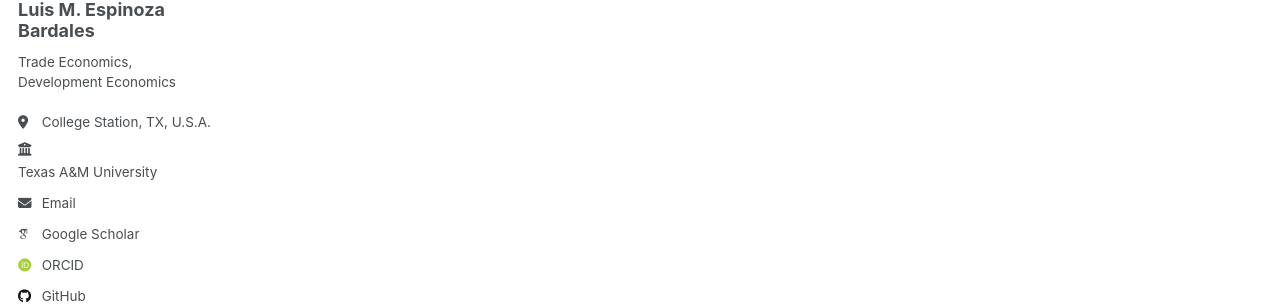
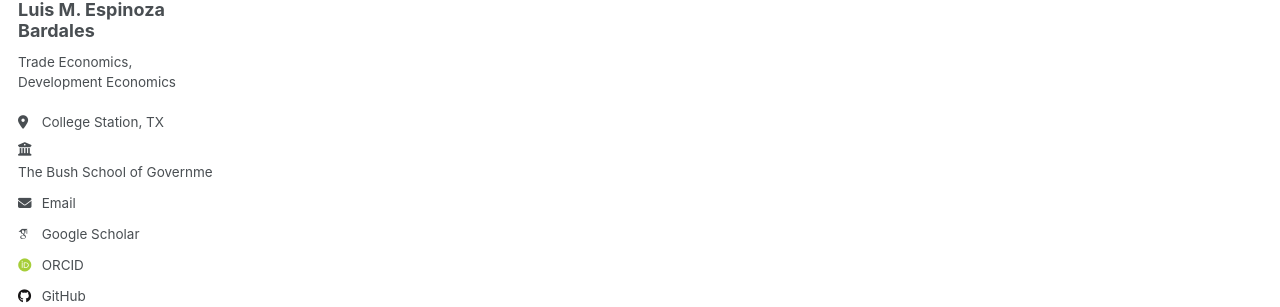
Before and after one commit to Luis-Espinoza-Bardales/luis-espinoza-bardales.github.io, a Jekyll site: the page built from _pages/about.md, in a window 1280 px wide. Shown: the part 288-595 px from the top of the page. Built offline with Jekyll 4.4.1, drawn with Linux system fonts in a browser that asks for light colours; some web fonts are replaced.

Commit message:
Update _config.yml

```diff
--- a/_config.yml
+++ b/_config.yml
@@ -26,8 +26,8 @@ author:
   name             : "Luis M. Espinoza Bardales"
   pronouns         : # example: "she/her"
   bio              : "Trade Economics, Development Economics"
-  location         : "College Station, TX, U.S.A."
-  employer         : <a href="https://bush.tamu.edu/">Texas A&M University</a>
+  location         : "College Station, TX"
+  employer         : <a href="https://bush.tamu.edu/">The Bush School of Government and Public Service at TAMU</a>
   uri              : # URL
   email            : "lespinoza@tamu.edu"
 
```
